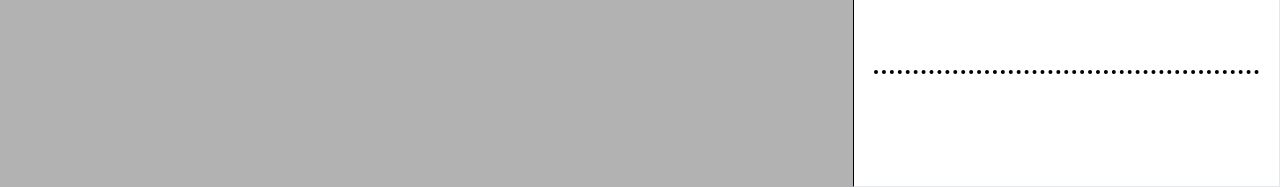
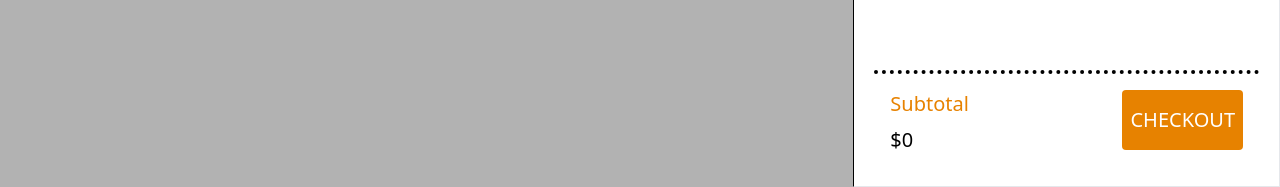
Before and after one commit to kanank99/Cartify, a Next.js app in the folder cc/: page / in a window 1280 px wide. Both pictures are taken after a click on the element 1185 px from the left and 56 px from the top of the page. Shown: the part 613-800 px from the top of the page. Built offline with nearby package versions, Linux system fonts and the light colour scheme.

Commit message:
remove item from cart, subtotal, checkout

```diff
--- a/cc/app/categories/[id]/page.js
+++ b/cc/app/categories/[id]/page.js
@@ -9,7 +9,7 @@ export default function Home({ params }) {
     <>
       <div className='w-full max-w-screen-xl pt-28 flex flex-col h-full'>
         <Link href={`/`}>
-          <div className='mt-4 ml-8 mb-2 sm:ml-12 sm:mb-6 font-light text-2xl flex items-center gap-1'><img src="/images/backArrow.png" alt="go-back" width='20' height='20' className=' inline-block'/>Home</div>
+          <div className='mt-4 ml-8 mb-2 sm:ml-12 sm:mb-4 font-light text-2xl flex items-center gap-1'><img src="/images/backArrow.png" alt="go-back" width='20' height='20' className=' inline-block'/>Home</div>
         </Link>
         <b className=' text-center text-3xl block'>{category}</b>
         <CategoryFilter id={params.id} />
--- a/cc/app/components/Header.jsx
+++ b/cc/app/components/Header.jsx
@@ -11,6 +11,18 @@ function Header() {
   const {cartCount, setCartCount} = useCartContext();
   const [showCart, setShowCart] = useState(false)
   const {cartItems, setCartItems} = useCartContext();
+  const {subtotal, setSubtotal} = useCartContext();
+
+  const removeFromCart = (index) => {
+    setCartCount(cartCount - cartItems[index].quantity)
+    setSubtotal(Number(subtotal) - Number(cartItems[index].price * cartItems[index].quantity).toFixed(2))
+    cartItems.splice(index, 1)
+    if (cartItems.length === 0) {
+      setShowCart(false)
+      setSubtotal(0)
+    }
+    setCartItems([...cartItems])
+  }
 
   return (
     <>
@@ -50,7 +62,7 @@ function Header() {
           </div>
 
           { cartCount > 0 ?
-          <div className='flex flex-col gap-5'>
+          <div className='flex flex-col gap-5 overflow-y-scroll'>
             {cartItems.map((item) => (
               <div className='flex justify-between items-center gap-5'>
                 <div className='flex gap-5 items-center'>
@@ -60,11 +72,15 @@ function Header() {
                     <p className='font-sanchez font-light text-sm sm:text-base'>${item.price}</p>
                   </div>
                 </div>
-                <div className='flex gap-5 items-center'>
-                  <button className='bg-[#e78200] text-white font-sanchez font-medium text-base sm:text-xl p-2 rounded' onClick={() => setCartCount(cartCount - 1)}>-</button>
-                  <p className='font-sanchez font-medium text-base sm:text-xl'>{item.quantity}</p>
-                  <button className='bg-[#e78200] text-white font-sanchez font-medium text-base sm:text-xl p-2 rounded' onClick={() => setCartCount(cartCount + 1)}>+</button>
+                <div className='flex flex-col gap-5'>
+                  <div className='flex gap-5 items-center'>
+                    <button className='bg-[#e78200] text-white font-sanchez font-medium text-base sm:text-xl p-2 rounded' onClick={() => setCartCount(cartCount - 1)}>-</button>
+                    <p className='font-sanchez font-medium text-base sm:text-xl'>{item.quantity}</p>
+                    <button className='bg-[#e78200] text-white font-sanchez font-medium text-base sm:text-xl p-2 rounded' onClick={() => setCartCount(cartCount + 1)}>+</button>
+                  </div>
+                  <button className='text-[#e78200] font-sanchez font-medium text-base sm:text-xl' onClick={() => removeFromCart(cartItems.indexOf(item))}>Remove</button>
                 </div>
+
               </div>
             ))}
           </div>
@@ -74,8 +90,12 @@ function Header() {
             </div>
           }
 
-          <div className='h-24 border-t-4 border-t-black border-dotted'>
-
+          <div className='h-24 border-t-4 border-t-black border-dotted p-4 flex justify-between'>
+            <div className='flex flex-col gap-2'>
+              <p className='font-sanchez font-medium text-[#e78200] text-base sm:text-xl'>Subtotal</p>
+              <p className='font-sanchez font-medium text-base sm:text-xl'>${subtotal}</p>
+            </div>
+            <button className='bg-[#e78200] text-white font-sanchez font-medium text-base sm:text-xl p-2 rounded'>CHECKOUT</button>
           </div>
         </div>
       </div>
--- a/cc/app/components/Quantity.jsx
+++ b/cc/app/components/Quantity.jsx
@@ -8,6 +8,7 @@ function Quantity(props) {
   const [quantity, setQuantity] = useState(1)
   const {cartCount, setCartCount} = useCartContext();
   const {cartItems, setCartItems} = useCartContext();
+  const {subtotal, setSubtotal} = useCartContext();
   const incrementQuantity = () => {
     setQuantity(quantity + 1);
   };
@@ -19,8 +20,22 @@ function Quantity(props) {
 
 
     const addToCart = () => {
+        if (cartItems.some(item => item.title === props.title)) {
+            let index = cartItems.findIndex(item => item.title === props.title)
+            cartItems[index].quantity += quantity
+            setCartCount(cartCount + quantity)
+            setSubtotal((Number(subtotal) + Number(props.price * quantity)).toFixed(2))
+            setCartItems([...cartItems])
+            return
+        }
         setCartCount(cartCount + quantity)
         setCartItems([...cartItems, {title: props.title, price: props.price, image: props.image, quantity: quantity}])
+        setSubtotal((Number(subtotal) + Number(props.price * quantity)).toFixed(2))
+
+
+
+
+
     }
 
     let stripePromise
--- a/cc/app/context/CartContext.js
+++ b/cc/app/context/CartContext.js
@@ -7,9 +7,10 @@ const CartContext = createContext({})
 export const CartContextProvider = ({ children }) => {
     const [cartCount, setCartCount] = useState(0);
     const [cartItems, setCartItems] = useState([]);
+    const [subtotal, setSubtotal] = useState(0);
 
     return (
-        <CartContext.Provider value={{ cartCount, setCartCount, cartItems, setCartItems}}>
+        <CartContext.Provider value={{ cartCount, setCartCount, cartItems, setCartItems, subtotal, setSubtotal}}>
             {children}
         </CartContext.Provider>
     )
--- a/cc/app/product/[id]/page.js
+++ b/cc/app/product/[id]/page.js
@@ -115,7 +115,7 @@ export default async function Home({ params }) {
                       <div className="flex flex-col items-center w-1/3 gap-2"><h1>Reviews</h1> <b className="bg-black text-[#f4bc88] w-2/3 text-center pl-2 pr-2 pt-1 pb-1">{product.rating.count}</b></div>
                       <div className="flex flex-col items-center w-1/3 gap-2"><h1>Rating</h1> <b className="bg-black text-[#f4bc88] w-2/3 text-center pl-2 pr-2 pt-1 pb-1">{product.rating.rate}</b></div>
                   </div>
-                  <Quantity price={product.price} img={product.image} title={product.title} productId={params.id} productCode={itemParam.price} />
+                  <Quantity price={product.price} image={product.image} title={product.title} productId={params.id} productCode={itemParam.price} />
 
               </div>
           </div>
```
